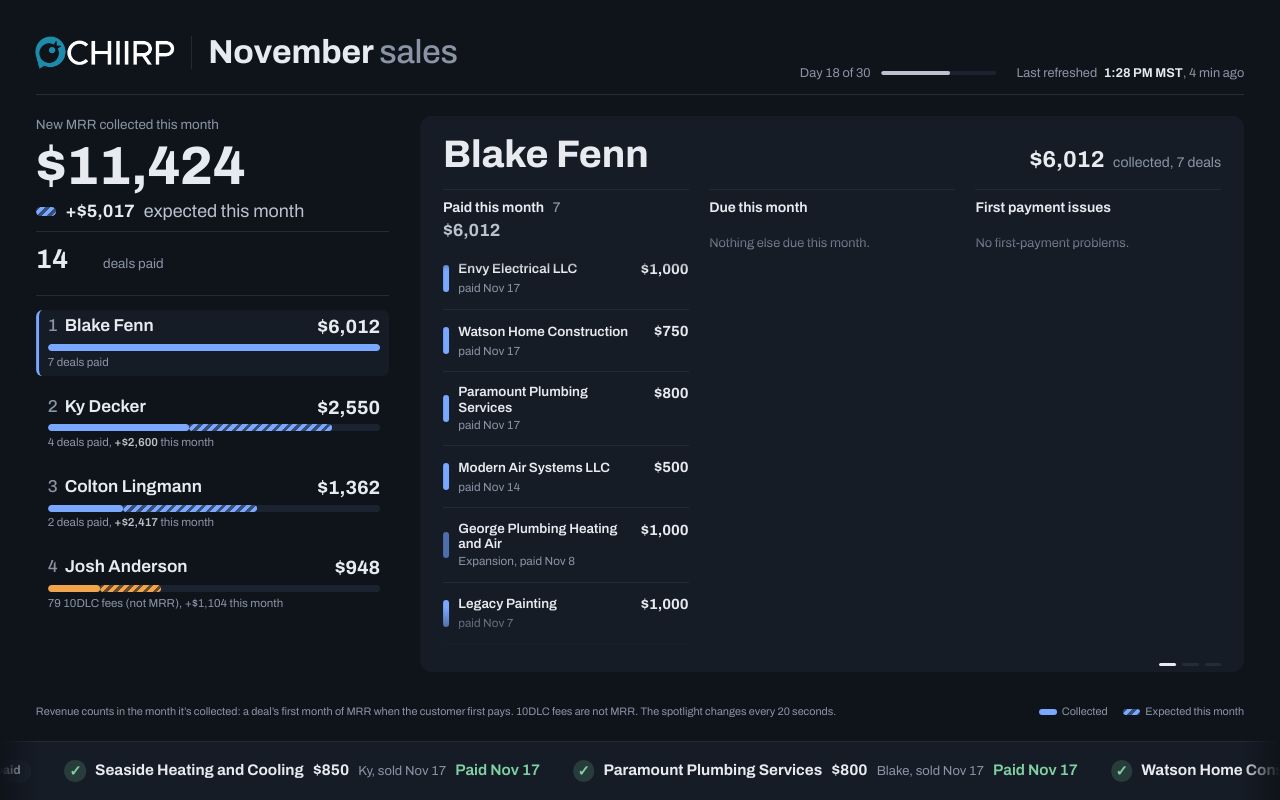
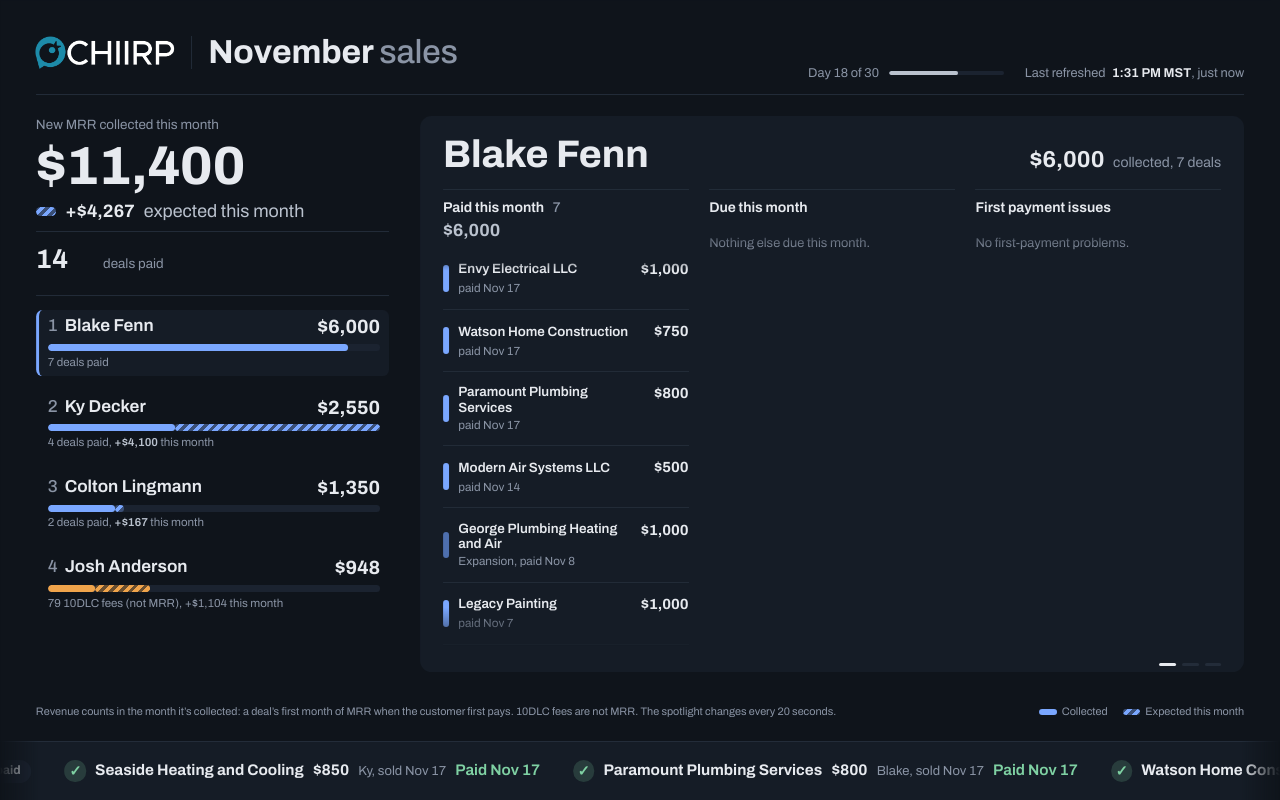
Before and after one commit to ChiirpAcc/MasterDash, a plain HTML site: page sales/index.html in a window 1280 px wide. Drawn offline with Linux system fonts and the light colour scheme.

Commit message:
Sales KPI sk-v62: data 2026-11-18T20:31:37.412Z

```diff
--- a/sales/data/monthly.json
+++ b/sales/data/monthly.json
@@ -1,7 +1,7 @@
 {
  "meta": {
-  "version": "sk-v59",
-  "builtAt": "2026-11-18T20:28:04.400Z",
+  "version": "sk-v62",
+  "builtAt": "2026-11-18T20:31:37.412Z",
   "month": "2026-11",
   "periods": {
    "thisMonth": [
@@ -196,9 +196,9 @@
    "month": "2026-03",
    "won": 8,
    "booked": 5288,
-   "collectedDeals": 8,
-   "credited": 4527.25,
-   "newCredited": 3239.25,
+   "collectedDeals": 7,
+   "credited": 4526.25,
+   "newCredited": 3238.25,
    "expCredited": 1288,
    "dlcCredited": 0,
    "dlcCount": 0
@@ -568,9 +568,9 @@
    "month": "2026-10",
    "won": 3,
    "booked": 4750,
-   "collectedDeals": 5,
-   "credited": 4774,
-   "newCredited": 4774,
+   "collectedDeals": 3,
+   "credited": 4738,
+   "newCredited": 4738,
    "expCredited": 0,
    "dlcCredited": 0,
    "dlcCount": 0
@@ -580,9 +580,9 @@
    "month": "2026-10",
    "won": 7,
    "booked": 12600,
-   "collectedDeals": 9,
-   "credited": 13324,
-   "newCredited": 13324,
+   "collectedDeals": 7,
+   "credited": 13300,
+   "newCredited": 13300,
    "expCredited": 0,
    "dlcCredited": 0,
    "dlcCount": 0
@@ -604,10 +604,10 @@
    "month": "2026-10",
    "won": 7,
    "booked": 8200,
-   "collectedDeals": 9,
-   "credited": 5743.33,
-   "newCredited": 5131.33,
-   "expCredited": 612,
+   "collectedDeals": 6,
+   "credited": 5683.33,
+   "newCredited": 5083.33,
+   "expCredited": 600,
    "dlcCredited": 0,
    "dlcCount": 0
   },
@@ -617,9 +617,9 @@
    "won": 7,
    "booked": 7600,
    "collectedDeals": 7,
-   "credited": 6012,
+   "credited": 6000,
    "newCredited": 4050,
-   "expCredited": 1962,
+   "expCredited": 1950,
    "dlcCredited": 0,
    "dlcCount": 0
   },
@@ -665,8 +665,8 @@
    "won": 3,
    "booked": 4266.65,
    "collectedDeals": 2,
-   "credited": 1362,
-   "newCredited": 1362,
+   "credited": 1350,
+   "newCredited": 1350,
    "expCredited": 0,
    "dlcCredited": 0,
    "dlcCount": 0
--- a/sales/data/retention.json
+++ b/sales/data/retention.json
@@ -1,7 +1,7 @@
 {
  "meta": {
-  "version": "sk-v59",
-  "builtAt": "2026-11-18T20:28:04.400Z",
+  "version": "sk-v62",
+  "builtAt": "2026-11-18T20:31:37.412Z",
   "month": "2026-11",
   "periods": {
    "thisMonth": [
--- a/sales/data/sources.json
+++ b/sales/data/sources.json
@@ -1,7 +1,7 @@
 {
  "meta": {
-  "version": "sk-v59",
-  "builtAt": "2026-11-18T20:28:04.400Z",
+  "version": "sk-v62",
+  "builtAt": "2026-11-18T20:31:37.412Z",
   "month": "2026-11",
   "periods": {
    "thisMonth": [
@@ -37,16 +37,16 @@
  "sources": {
   "month": "2026-11",
   "thisMonth": {
-   "total": 11424,
+   "total": 11400,
    "mediums": [
     {
      "medium": "Events",
-     "credited": 1512,
+     "credited": 1500,
      "deals": 2
     },
     {
      "medium": "Partners and referrals",
-     "credited": 5212,
+     "credited": 5200,
      "deals": 6
     },
     {
@@ -105,7 +105,7 @@
     {
      "source": "BDR Co - Business Development Resources",
      "medium": "Partners and referrals",
-     "credited": 962,
+     "credited": 950,
      "deals": 1
     },
     {
@@ -117,17 +117,17 @@
    ]
   },
   "ytd": {
-   "total": 352466.36,
+   "total": 352321.36,
    "mediums": [
     {
      "medium": "Events",
-     "credited": 74256.32,
-     "deals": 69
+     "credited": 74220.32,
+     "deals": 68
     },
     {
      "medium": "Partners and referrals",
-     "credited": 108895.25,
-     "deals": 118
+     "credited": 108823.25,
+     "deals": 113
     },
     {
      "medium": "Webinars",
@@ -141,8 +141,8 @@
     },
     {
      "medium": "Untagged",
-     "credited": 95265.79,
-     "deals": 110
+     "credited": 95228.79,
+     "deals": 108
     }
    ],
    "top": [
@@ -179,7 +179,7 @@
     {
      "source": "BDR Co - Business Development Resources",
      "medium": "Partners and referrals",
-     "credited": 8361,
+     "credited": 8349,
      "deals": 8
     },
     {
--- a/sales/data/summary.json
+++ b/sales/data/summary.json
@@ -1,7 +1,7 @@
 {
  "meta": {
-  "version": "sk-v59",
-  "builtAt": "2026-11-18T20:28:04.400Z",
+  "version": "sk-v62",
+  "builtAt": "2026-11-18T20:31:37.412Z",
   "month": "2026-11",
   "periods": {
    "thisMonth": [
@@ -36,109 +36,109 @@
  },
  "team": {
   "thisMonth": {
-   "credited": 12372,
-   "newCredited": 8962,
+   "credited": 12348,
+   "newCredited": 8950,
    "dlcCredited": 948,
    "dlcCount": 79,
-   "expCredited": 2462,
+   "expCredited": 2450,
    "dealsCollected": 14,
    "dealsWon": 14,
    "booked": 16916.65,
    "avgDaysToCollect": 24
   },
   "lastMonth": {
-   "credited": 25941.29,
-   "newCredited": 24729.33,
+   "credited": 25821.29,
+   "newCredited": 24621.33,
    "dlcCredited": 0,
    "dlcCount": 0,
-   "expCredited": 1211.96,
-   "dealsCollected": 26,
+   "expCredited": 1199.96,
+   "dealsCollected": 19,
    "dealsWon": 18,
    "booked": 27050,
-   "avgDaysToCollect": 24
+   "avgDaysToCollect": 26
   },
   "qtd": {
-   "credited": 38313.29,
-   "newCredited": 33691.33,
+   "credited": 38169.29,
+   "newCredited": 33571.33,
    "dlcCredited": 948,
    "dlcCount": 79,
-   "expCredited": 3673.96,
-   "dealsCollected": 40,
+   "expCredited": 3649.96,
+   "dealsCollected": 33,
    "dealsWon": 32,
    "booked": 43966.65,
-   "avgDaysToCollect": 24
+   "avgDaysToCollect": 25
   },
   "ytd": {
-   "credited": 353414.36,
-   "newCredited": 337249.9,
+   "credited": 353269.36,
+   "newCredited": 337128.9,
    "dlcCredited": 948,
    "dlcCount": 79,
-   "expCredited": 15216.46,
-   "dealsCollected": 367,
+   "expCredited": 15192.46,
+   "dealsCollected": 359,
    "dealsWon": 426,
    "booked": 517784.94,
    "avgDaysToCollect": 8
   },
   "pending": {
-   "deals": 4,
-   "dealAmount": 5016.65,
+   "deals": 5,
+   "dealAmount": 4266.65,
    "dlcCount": 91,
    "dlcAmount": 1104,
-   "amount": 6120.65
+   "amount": 5370.65
   },
   "awaiting": {
-   "deals": 52,
-   "booked": 58246.19,
-   "stale": 44
+   "deals": 60,
+   "booked": 73247.19,
+   "stale": 51
   },
-  "collectionRate": 0.879,
+  "collectionRate": 0.859,
   "ae": "Team total"
  },
  "reps": [
   {
    "thisMonth": {
-    "credited": 6012,
+    "credited": 6000,
     "newCredited": 4050,
     "dlcCredited": 0,
     "dlcCount": 0,
-    "expCredited": 1962,
+    "expCredited": 1950,
     "dealsCollected": 7,
     "dealsWon": 7,
     "booked": 7600,
     "avgDaysToCollect": 5
    },
    "lastMonth": {
-    "credited": 4774,
-    "newCredited": 4774,
+    "credited": 4738,
+    "newCredited": 4738,
     "dlcCredited": 0,
     "dlcCount": 0,
     "expCredited": 0,
-    "dealsCollected": 5,
+    "dealsCollected": 3,
     "dealsWon": 3,
     "booked": 4750,
-    "avgDaysToCollect": 7
+    "avgDaysToCollect": 0
    },
    "qtd": {
-    "credited": 10786,
-    "newCredited": 8824,
+    "credited": 10738,
+    "newCredited": 8788,
     "dlcCredited": 0,
     "dlcCount": 0,
-    "expCredited": 1962,
-    "dealsCollected": 12,
+    "expCredited": 1950,
+    "dealsCollected": 10,
     "dealsWon": 10,
     "booked": 12350,
-    "avgDaysToCollect": 6
+    "avgDaysToCollect": 3
    },
    "ytd": {
-    "credited": 82025,
-    "newCredited": 80013,
+    "credited": 81977,
+    "newCredited": 79977,
     "dlcCredited": 0,
     "dlcCount": 0,
-    "expCredited": 2012,
-    "dealsCollected": 74,
+    "expCredited": 2000,
+    "dealsCollected": 72,
     "dealsWon": 83,
     "booked": 115448,
-    "avgDaysToCollect": 4
+    "avgDaysToCollect": 3
    },
    "pending": {
     "deals": 0,
@@ -148,11 +148,11 @@
     "amount": 0
    },
    "awaiting": {
-    "deals": 8,
-    "booked": 8399,
-    "stale": 7
+    "deals": 10,
+    "booked": 13149,
+    "stale": 9
    },
-   "collectionRate": 0.903,
+   "collectionRate": 0.875,
    "ae": "Blake Fenn",
    "onRoster": true
   },
@@ -169,58 +169,58 @@
     "avgDaysToCollect": 76
    },
    "lastMonth": {
-    "credited": 13324,
-    "newCredited": 13324,
+    "credited": 13300,
+    "newCredited": 13300,
     "dlcCredited": 0,
     "dlcCount": 0,
     "expCredited": 0,
-    "dealsCollected": 9,
+    "dealsCollected": 7,
     "dealsWon": 7,
     "booked": 12600,
-    "avgDaysToCollect": 32
+    "avgDaysToCollect": 36
    },
    "qtd": {
-    "credited": 15874,
-    "newCredited": 15374,
+    "credited": 15850,
+    "newCredited": 15350,
     "dlcCredited": 0,
     "dlcCount": 0,
     "expCredited": 500,
-    "dealsCollected": 13,
+    "dealsCollected": 11,
     "dealsWon": 10,
     "booked": 16150,
-    "avgDaysToCollect": 46
+    "avgDaysToCollect": 50
    },
    "ytd": {
-    "credited": 95939.82,
-    "newCredited": 95439.82,
+    "credited": 95915.82,
+    "newCredited": 95415.82,
     "dlcCredited": 0,
     "dlcCount": 0,
     "expCredited": 500,
-    "dealsCollected": 78,
+    "dealsCollected": 76,
     "dealsWon": 100,
     "booked": 139270.04,
     "avgDaysToCollect": 15
    },
    "pending": {
-    "deals": 3,
-    "dealAmount": 2600,
+    "deals": 4,
+    "dealAmount": 4100,
     "dlcCount": 0,
     "dlcAmount": 0,
-    "amount": 2600
+    "amount": 4100
    },
    "awaiting": {
-    "deals": 22,
-    "booked": 25093.04,
-    "stale": 17
+    "deals": 24,
+    "booked": 29093.04,
+    "stale": 18
    },
-   "collectionRate": 0.791,
+   "collectionRate": 0.769,
    "ae": "Ky Decker",
    "onRoster": true
   },
   {
    "thisMonth": {
-    "credited": 1362,
-    "newCredited": 1362,
+    "credited": 1350,
+    "newCredited": 1350,
     "dlcCredited": 0,
     "dlcCount": 0,
     "expCredited": 0,
@@ -230,51 +230,51 @@
     "avgDaysToCollect": 0
    },
    "lastMonth": {
-    "credited": 5743.33,
-    "newCredited": 5131.33,
+    "credited": 5683.33,
+    "newCredited": 5083.33,
     "dlcCredited": 0,
     "dlcCount": 0,
-    "expCredited": 612,
-    "dealsCollected": 9,
+    "expCredited": 600,
+    "dealsCollected": 6,
     "dealsWon": 7,
     "booked": 8200,
-    "avgDaysToCollect": 6
+    "avgDaysToCollect": 0
    },
    "qtd": {
-    "credited": 7105.33,
-    "newCredited": 6493.33,
+    "credited": 7033.33,
+    "newCredited": 6433.33,
     "dlcCredited": 0,
     "dlcCount": 0,
-    "expCredited": 612,
-    "dealsCollected": 11,
+    "expCredited": 600,
+    "dealsCollected": 8,
     "dealsWon": 10,
     "booked": 12466.65,
-    "avgDaysToCollect": 5
+    "avgDaysToCollect": 0
    },
    "ytd": {
-    "credited": 52356.33,
-    "newCredited": 49116.83,
+    "credited": 52284.33,
+    "newCredited": 49056.83,
     "dlcCredited": 0,
     "dlcCount": 0,
-    "expCredited": 3239.5,
-    "dealsCollected": 71,
+    "expCredited": 3227.5,
+    "dealsCollected": 68,
     "dealsWon": 79,
     "booked": 91058.9,
     "avgDaysToCollect": 7
    },
    "pending": {
     "deals": 1,
-    "dealAmount": 2416.65,
+    "dealAmount": 166.65,
     "dlcCount": 0,
     "dlcAmount": 0,
-    "amount": 2416.65
+    "amount": 166.65
    },
    "awaiting": {
-    "deals": 6,
-    "booked": 9729.15,
-    "stale": 4
+    "deals": 9,
+    "booked": 15979.15,
+    "stale": 7
    },
-   "collectionRate": 0.926,
+   "collectionRate": 0.882,
    "ae": "colton lingmann",
    "onRoster": true
   },
@@ -437,12 +437,12 @@
     "avgDaysToCollect": null
    },
    "ytd": {
-    "credited": 44089.25,
-    "newCredited": 39462.25,
+    "credited": 44088.25,
+    "newCredited": 39461.25,
     "dlcCredited": 0,
     "dlcCount": 0,
     "expCredited": 4627,
-    "dealsCollected": 59,
+    "dealsCollected": 58,
     "dealsWon": 67,
     "booked": 63548,
     "avgDaysToCollect": 8
@@ -455,11 +455,11 @@
     "amount": 0
    },
    "awaiting": {
-    "deals": 8,
-    "booked": 6400,
-    "stale": 8
+    "deals": 9,
+    "booked": 6401,
+    "stale": 9
    },
-   "collectionRate": 0.881,
+   "collectionRate": 0.866,
    "ae": "Unassigned",
    "onRoster": false
   }
--- a/sales/index.html
+++ b/sales/index.html
@@ -501,7 +501,7 @@
       $('sp-paid-n').textContent = S2.paid.length || ''; $('sp-due-n').textContent = S2.due.length || ''; $('sp-iss-n').textContent = S2.issues.length || '';
       var sum = function (a, k) { return a.reduce(function (t, d) { return t + (d[k] || 0); }, 0); };
       $('sp-paid-t').textContent = S2.paid.length ? money.format(sum(S2.paid, 'credited')) : '';
-      $('sp-due-t').textContent = S2.due.length ? money.format(sum(S2.due, 'booked')) : '';
+      $('sp-due-t').textContent = S2.due.length ? money.format(S2.due.reduce(function (t, d) { return t + (d.expect != null ? d.expect : (d.booked || 0)); }, 0)) : '';
       $('sp-iss-t').textContent = S2.issues.length ? money.format(sum(S2.issues, 'booked')) : '';
       var most = Math.max(S2.paid.length, S2.due.length, S2.issues.length), cols = $('spotcols');
       cols.classList.toggle('roomy', most <= 3); cols.classList.toggle('mid', most > 3 && most <= 5);
@@ -513,8 +513,9 @@
       }, 'Nothing paid yet this month.', 7);
       fillList($('sp-due'), S2.due, function (d) {
         var li = el('li'); var tk = el('span', 'tick hatch'); tk.style.backgroundColor = C.deal; li.appendChild(tk);
-        li.appendChild(el('span', 'co', d.company || 'Unnamed company')); li.appendChild(el('span', 'v wide', money.format(d.booked || 0)));
-        li.appendChild(el('span', 'why', 'won ' + day(d.close))); li.appendChild(el('span', 'side', '')); return li;
+        var exp = d.expect != null ? d.expect : (d.booked || 0);
+        li.appendChild(el('span', 'co', d.company || 'Unnamed company')); li.appendChild(el('span', 'v wide', money.format(exp)));
+        li.appendChild(el('span', 'why', 'won ' + day(d.close) + (d.expect != null && d.expect !== d.booked ? ', increase on ' + money.format(d.booked) + ' deal' : ''))); li.appendChild(el('span', 'side', '')); return li;
       }, 'Nothing else due this month.', 7);
       fillList($('sp-iss'), S2.issues, function (d) {
         var bad = /failed|stuck/i.test(d.issue);
```
Also changed, not shown: sales/data/deals.json.
